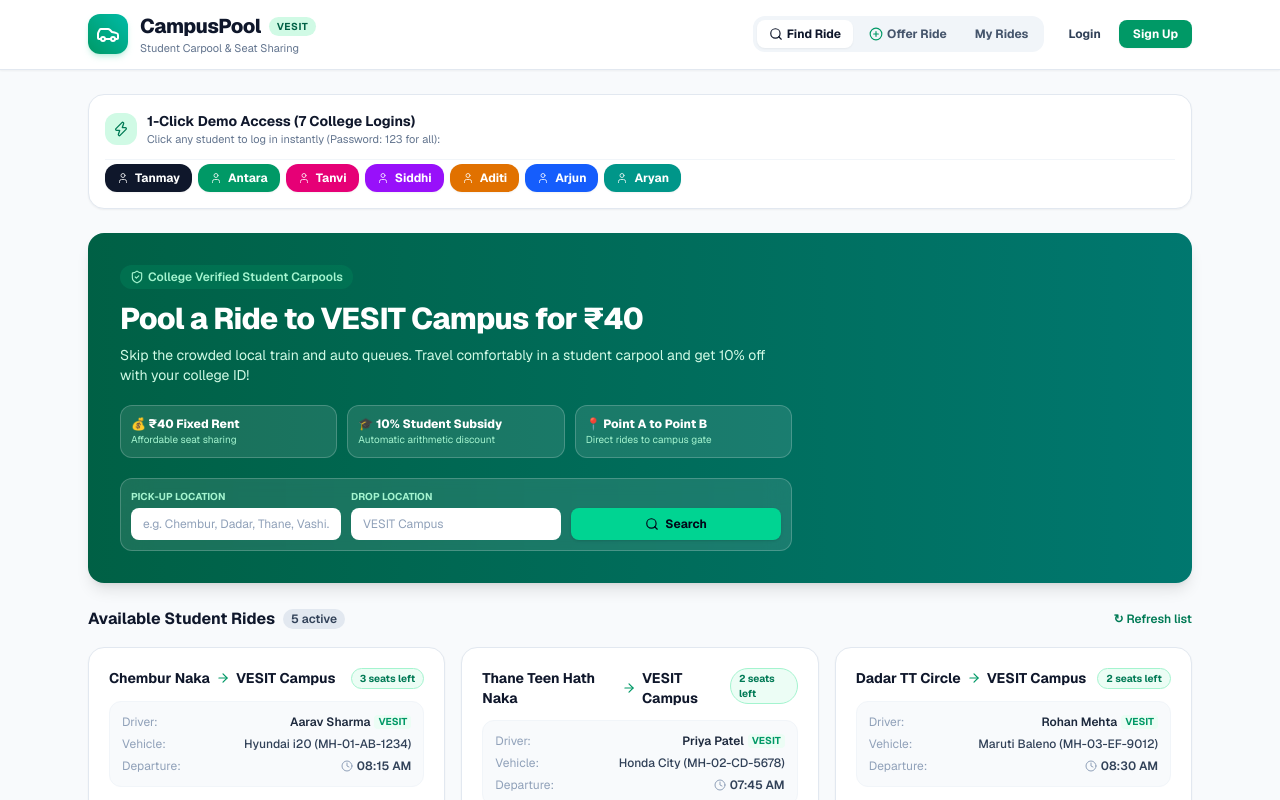
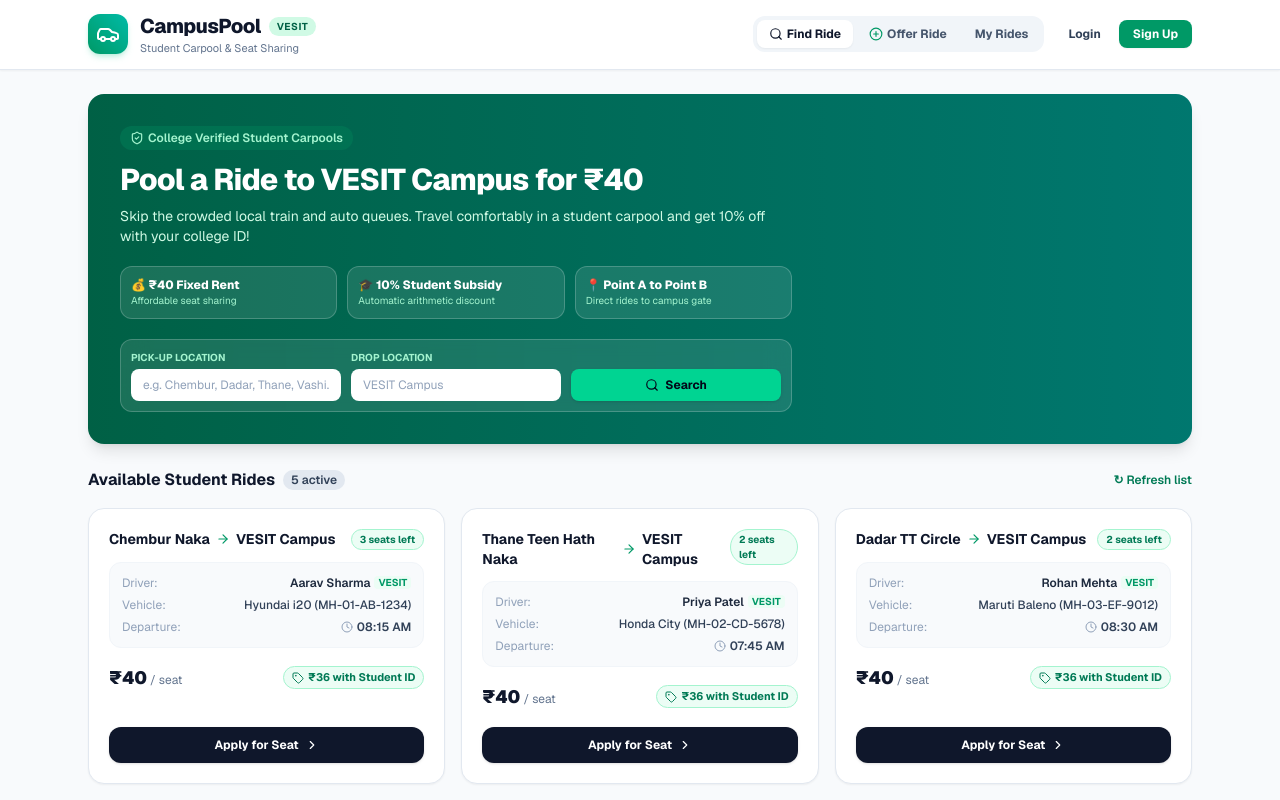
Before and after one commit to Antara-Parab/ridesync-dbms, a Next.js app: page / in a window 1280 px wide. Shown: the top 800 px of the page. Built offline with nearby package versions, Linux system fonts and the light colour scheme.

Commit message:
refactor(ui): remove quick login banner and buttons for clean layout

```diff
--- a/src/app/page.tsx
+++ b/src/app/page.tsx
@@ -138,63 +138,6 @@ export default function CampusPoolApp() {
       }
     } catch {
       console.error('Failed to load bookings');
-    }
-  };
-
-  // Demo Accounts (7 College Logins)
-  const demoAccounts = [
-    { username: 'tanmay', name: 'Tanmay', full_name: 'Tanmay Shinde', id: 60003, pass: '123', color: 'bg-slate-900 text-white hover:bg-slate-800' },
-    { username: 'antara', name: 'Antara', full_name: 'Antara Parab', id: 60004, pass: '123', color: 'bg-emerald-600 text-white hover:bg-emerald-500' },
-    { username: 'tanvi', name: 'Tanvi', full_name: 'Tanvi Sawant', id: 90002, pass: '123', color: 'bg-pink-600 text-white hover:bg-pink-500' },
-    { username: 'siddhi', name: 'Siddhi', full_name: 'Siddhi Patil', id: 90003, pass: '123', color: 'bg-purple-600 text-white hover:bg-purple-500' },
-    { username: 'aditi', name: 'Aditi', full_name: 'Aditi Sharma', id: 90004, pass: '123', color: 'bg-amber-600 text-white hover:bg-amber-500' },
-    { username: 'arjun', name: 'Arjun', full_name: 'Arjun Mehta', id: 90005, pass: '123', color: 'bg-blue-600 text-white hover:bg-blue-500' },
-    { username: 'aryan', name: 'Aryan', full_name: 'Aryan Joshi', id: 90006, pass: '123', color: 'bg-teal-600 text-white hover:bg-teal-500' },
-  ];
-
-  // Quick 1-Click Login Handler
-  const handleQuickLogin = async (username: string, pass: string) => {
-    setAuthLoading(true);
-    const cleanUser = username.toLowerCase();
-    const fallbackMatch = demoAccounts.find(a => a.username === cleanUser);
-    const fallbackUser: AuthUser = {
-      user_id: fallbackMatch ? fallbackMatch.id : 60003,
-      username: cleanUser,
-      full_name: fallbackMatch ? fallbackMatch.full_name : username,
-    };
-
-    try {
-      const res = await fetch('/api/auth/login', {
-        method: 'POST',
-        headers: { 'Content-Type': 'application/json' },
-        body: JSON.stringify({ username, password: pass }),
-      });
-      const data = await res.json();
-      if (data.success && data.user) {
-        setCurrentUser(data.user);
-        setPassengerNameInput(data.user.username);
-        setNewRideForm(prev => ({ ...prev, driver_name: data.user.username }));
-        localStorage.setItem('campuspool_user', JSON.stringify(data.user));
-        setShowAuthModal(false);
-        showToast(`✅ Logged in as ${data.user.full_name || data.user.username}!`, 'success');
-      } else {
-        // Fallback to local login if offline
-        setCurrentUser(fallbackUser);
-        setPassengerNameInput(cleanUser);
-        setNewRideForm(prev => ({ ...prev, driver_name: cleanUser }));
-        localStorage.setItem('campuspool_user', JSON.stringify(fallbackUser));
-        setShowAuthModal(false);
-        showToast(`✅ Logged in as ${fallbackUser.full_name}!`, 'success');
-      }
-    } catch {
-      setCurrentUser(fallbackUser);
-      setPassengerNameInput(cleanUser);
-      setNewRideForm(prev => ({ ...prev, driver_name: cleanUser }));
-      localStorage.setItem('campuspool_user', JSON.stringify(fallbackUser));
-      setShowAuthModal(false);
-      showToast(`✅ Logged in as ${fallbackUser.full_name}!`, 'success');
-    } finally {
-      setAuthLoading(false);
     }
   };
 
@@ -513,59 +456,6 @@ export default function CampusPoolApp() {
 
       {/* Main Content Area */}
       <main className="max-w-6xl w-full mx-auto px-4 sm:px-6 py-6 flex-1 space-y-6">
-        {/* ========================================================================= */}
-        {/* 1-CLICK QUICK LOGIN BANNER (7 COLLEGE LOGINS) */}
-        {/* ========================================================================= */}
-        <div className="p-4 rounded-2xl bg-white border border-slate-200 shadow-xs flex flex-col gap-3">
-          <div className="flex flex-col sm:flex-row sm:items-center justify-between gap-2">
-            <div className="flex items-center space-x-2.5">
-              <div className="w-8 h-8 rounded-xl bg-emerald-100 text-emerald-700 flex items-center justify-center shrink-0">
-                <Zap className="w-4 h-4" />
-              </div>
-              <div>
-                <p className="font-bold text-xs sm:text-sm text-slate-900">
-                  {currentUser ? `Logged in: ${currentUser.username} (${currentUser.full_name})` : '1-Click Demo Access (7 College Logins)'}
-                </p>
-                <p className="text-[11px] text-slate-500">
-                  {currentUser ? 'Click any classmate below to instantly switch account:' : 'Click any student to log in instantly (Password: 123 for all):'}
-                </p>
-              </div>
-            </div>
-
-            {currentUser && (
-              <button
-                type="button"
-                onClick={handleLogout}
-                className="text-xs text-rose-600 hover:text-rose-700 font-semibold self-start sm:self-auto cursor-pointer"
-              >
-                Logout
-              </button>
-            )}
-          </div>
-
-          <div className="flex flex-wrap items-center gap-1.5 pt-1 border-t border-slate-100">
-            {demoAccounts.map(acc => {
-              const isCurrent = currentUser?.username.toLowerCase() === acc.username.toLowerCase();
-              return (
-                <button
-                  key={acc.username}
-                  type="button"
-                  onClick={() => handleQuickLogin(acc.username, acc.pass)}
-                  className={`px-3 py-1.5 rounded-xl text-xs font-bold transition shadow-xs flex items-center space-x-1.5 cursor-pointer active:scale-95 ${
-                    isCurrent
-                      ? 'ring-2 ring-emerald-500 ring-offset-1 ' + acc.color
-                      : acc.color
-                  }`}
-                >
-                  <User className="w-3 h-3 opacity-80" />
-                  <span>{acc.name}</span>
-                  {isCurrent && <span className="text-[10px] bg-white/20 px-1 rounded">Active</span>}
-                </button>
-              );
-            })}
-          </div>
-        </div>
-
         {/* ========================================================================= */}
         {/* TAB 1: FIND RIDES (PASSENGER) */}
         {/* ========================================================================= */}
@@ -1467,23 +1357,6 @@ export default function CampusPoolApp() {
               </button>
             </div>
 
-            {/* Quick 1-Click Buttons */}
-            <div className="mb-4 p-3 bg-slate-50 rounded-xl border border-slate-100 space-y-2">
-              <p className="text-[10px] font-bold text-slate-400 uppercase text-center">1-Click Instant Login (Pass: 123)</p>
-              <div className="flex flex-wrap gap-1.5 justify-center">
-                {demoAccounts.map(acc => (
-                  <button
-                    key={acc.username}
-                    type="button"
-                    onClick={() => handleQuickLogin(acc.username, acc.pass)}
-                    className={`py-1 px-2.5 rounded-lg text-xs font-bold transition cursor-pointer active:scale-95 ${acc.color}`}
-                  >
-                    {acc.name}
-                  </button>
-                ))}
-              </div>
-            </div>
-
             <div className="flex bg-slate-100 p-1 rounded-xl mb-4 text-xs">
               <button
                 type="button"
```
